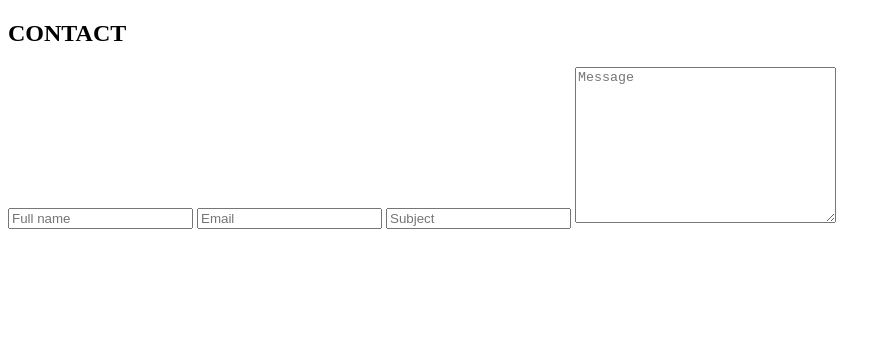
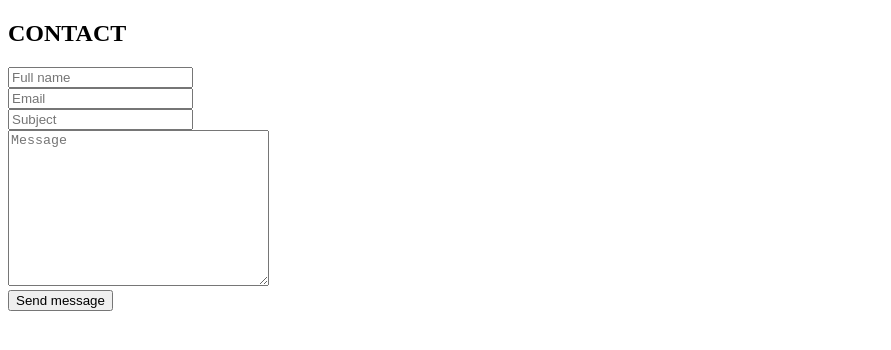
Before and after one commit to BhairabnathJ/Blog-Site.github.io, a website: page public/contactform.html in a window 1280 px wide. Shown: the whole page, without its empty margins (0-891 px from the left). Drawn offline with Linux system fonts and the light colour scheme.

Commit message:
Changed DIR, added sub btn

```diff
--- a/public/contactform.html
+++ b/public/contactform.html
@@ -13,11 +13,11 @@
     <div class="form-contianer">
         <formclass="contact-form">
             <h2>CONTACT</h2>
-            <input type="text" id="name" placeholder="Full name">
-            <input type="email" id="email" placeholder="Email">
-            <input type="test" id="subject" placeholder="Subject">
-            <textarea id="message" placeholder="Message" cols="30" rows="10"></textarea>
-            </form>
+            <input type="text" id="name" placeholder="Full name"><br>
+            <input type="email" id="email" placeholder="Email"><br>
+            <input type="test" id="subject" placeholder="Subject"><br>
+            <textarea id="message" placeholder="Message" cols="30" rows="10"></textarea><br>
+            <input type="submit" class="submit" value="Send message" </form>
     </div>
 
 </body>
--- a/server.js
+++ b/server.js
@@ -7,7 +7,7 @@ const PORT = process.env.PORT || 5000;
 app.use(express.static('public'));
 
 app.get('/', (req, res)=>{
-    res.send('Hello!')
+    res.sendFile(__dirname + '/public/contactform.html')
 })
 
 app.listen(PORT, ()=>{
```
